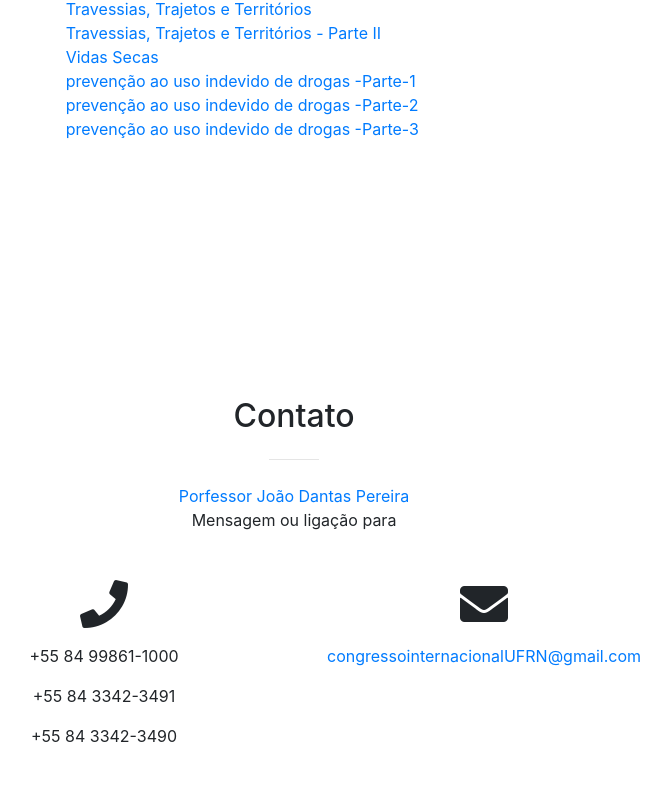
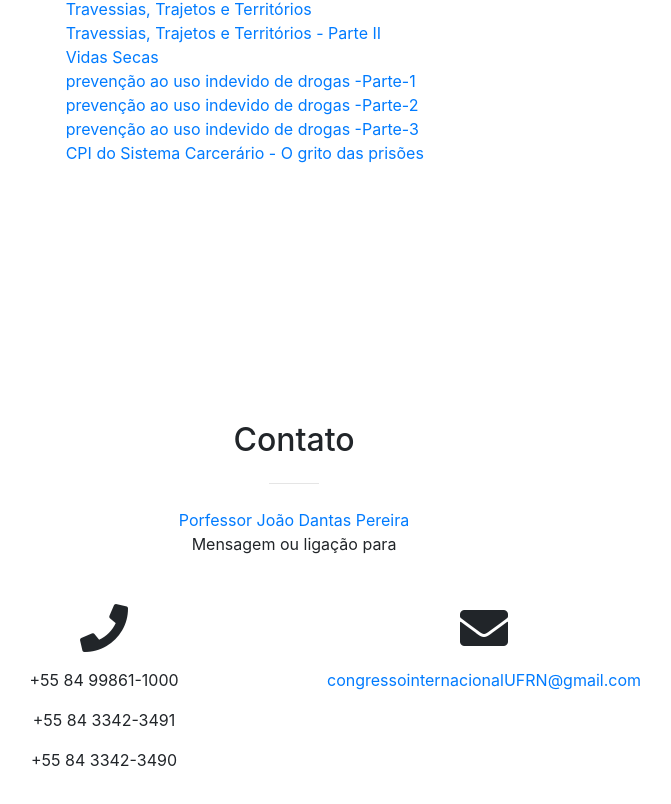
Before and after one commit to profdantas/site, a website with bundled scripts: page index.html in a window 1280 px wide. Shown: the part 8961-9765 px from the top of the page, without its empty margins (346-1017 px from the left). Built offline with nearby package versions, Linux system fonts and the light colour scheme.

Commit message:
Update index.html

```diff
--- a/index.html
+++ b/index.html
@@ -767,6 +767,8 @@
                                     <a href="https://www.youtube.com/watch?v=VnedACdmtqw">prevenção ao uso indevido de drogas -Parte-2</a>
                                       <br/>
                                       <a href="https://www.youtube.com/watch?v=XVPSsqer2jo">prevenção ao uso indevido de drogas -Parte-3</a>
+                                       <br/>
+                                      <a href="https://www.youtube.com/watch?v=HZIKSyoq2Zs">CPI do Sistema Carcerário - O grito das prisões</a>
                 </div>
               </div>
             </div>
```
